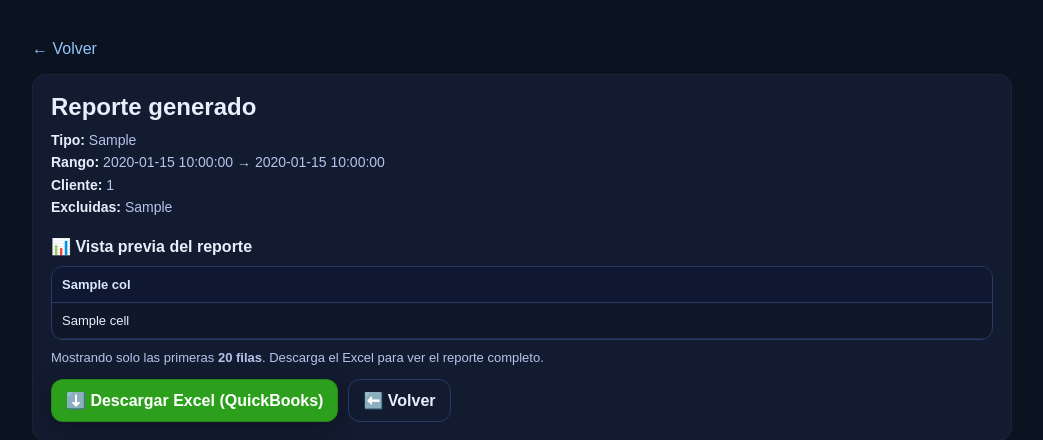
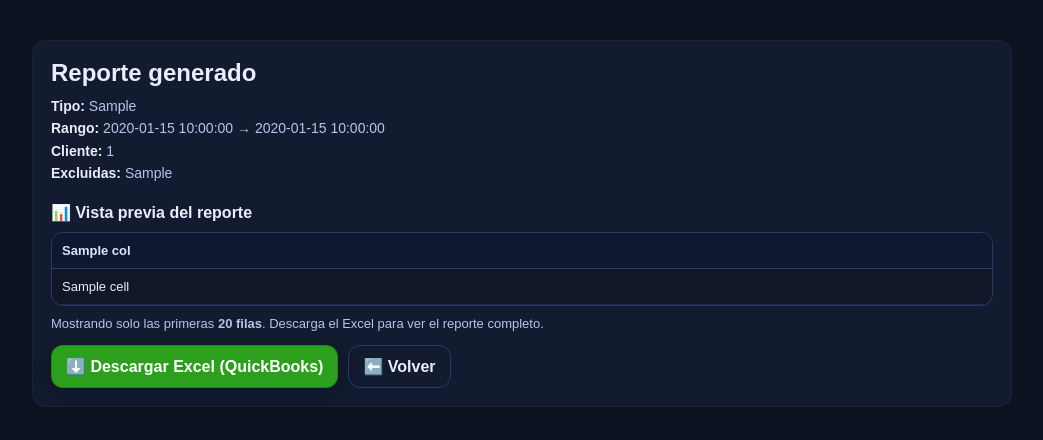
Before and after one commit to Brodrig2199/QBO_portal, a Flask app: template templates/results.html in a window 1280 px wide. Shown: the top 440 px of the page, without its empty margins (118-1161 px from the left). Run offline with Flask 3, Linux system fonts and the light colour scheme; the template is opened without the code that fills it: most values are stand-ins (such as "Sample title", 1, 10 or a date in 2020).

Commit message:
Add files via upload

```diff
--- a/templates/results.html
+++ b/templates/results.html
@@ -110,7 +110,7 @@
 </head>
 <body>
   <div class="wrap">
-    <a href="/reports">← Volver</a>
+
 
     <div class="card">
       <h2>Reporte generado</h2>
```
